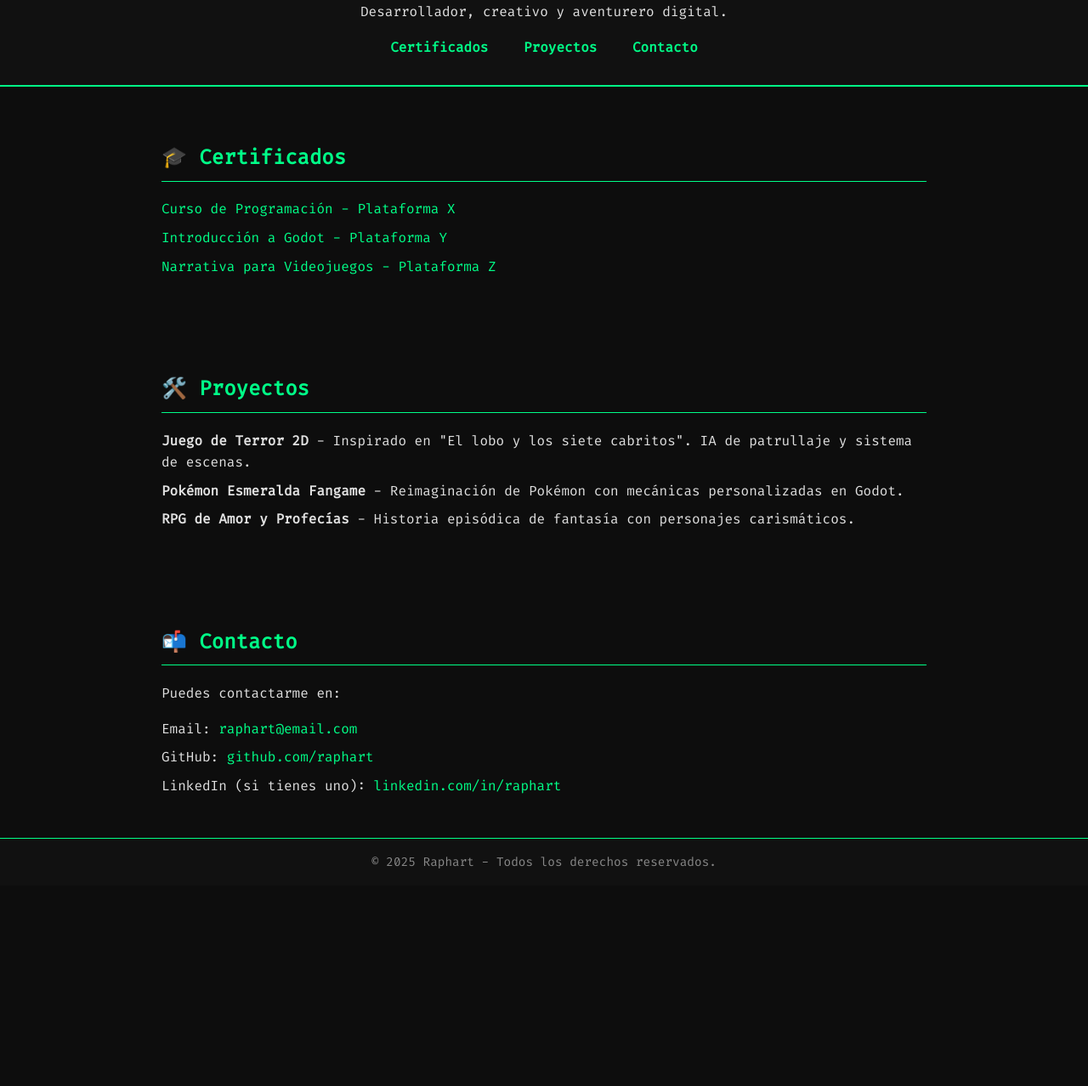
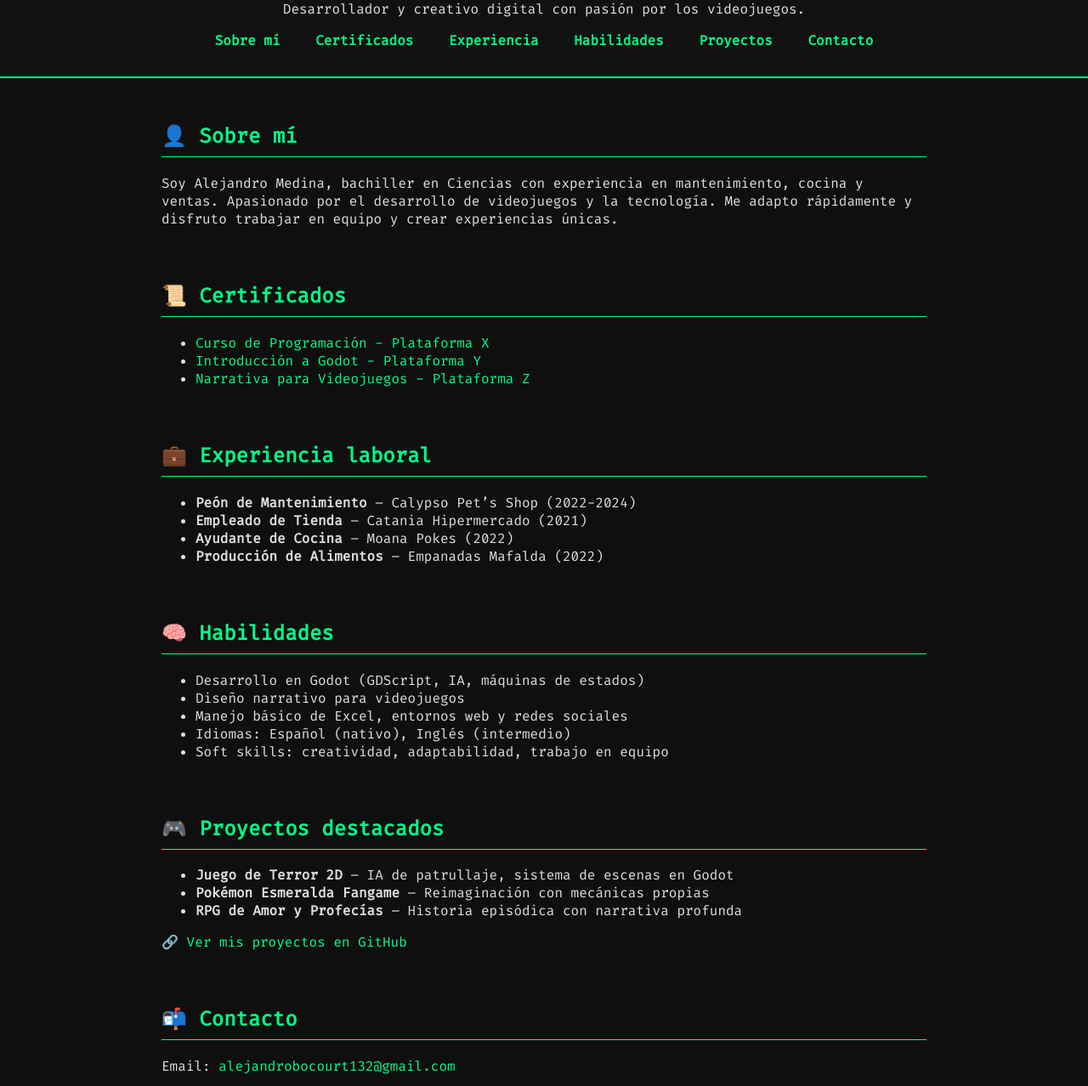
Before and after one commit to Rafart132/raphart.github.io, a plain HTML site: page index.html in a window 1280 px wide. Shown: the part 111-1389 px from the top of the page at 85% size. Before the commit the page ends 1153 px from the top, so only its background shows below. Drawn offline with Linux system fonts and the light colour scheme.

Commit message:
Update index.html

```diff
--- a/index.html
+++ b/index.html
@@ -4,132 +4,95 @@
   <meta charset="UTF-8" />
   <meta name="viewport" content="width=device-width, initial-scale=1.0" />
   <title>Portafolio de Raphart</title>
+  <link rel="stylesheet" href="style.css">
   <link href="https://fonts.googleapis.com/css2?family=Fira+Code&display=swap" rel="stylesheet">
-  <style>
-    :root {
-      --bg-color: #0d0d0d;
-      --accent: #00ff88;
-      --text-color: #e0e0e0;
-    }
-
-    body {
-      margin: 0;
-      padding: 0;
-      font-family: 'Fira Code', monospace;
-      background-color: var(--bg-color);
-      color: var(--text-color);
-      line-height: 1.6;
-    }
-
-    header {
-      padding: 2rem;
-      text-align: center;
-      background-color: #111;
-      border-bottom: 2px solid var(--accent);
-    }
-
-    header h1 {
-      margin: 0;
-      font-size: 2.5rem;
-      color: var(--accent);
-    }
-
-    nav {
-      text-align: center;
-      margin-top: 1rem;
-    }
-
-    nav a {
-      margin: 0 1rem;
-      color: var(--accent);
-      text-decoration: none;
-      font-weight: bold;
-    }
-
-    section {
-      padding: 2rem;
-      max-width: 900px;
-      margin: auto;
-    }
-
-    h2 {
-      color: var(--accent);
-      margin-top: 2rem;
-      border-bottom: 1px solid var(--accent);
-      padding-bottom: 0.5rem;
-    }
-
-    ul {
-      list-style: none;
-      padding-left: 0;
-    }
-
-    li {
-      margin-bottom: 0.5rem;
-    }
-
-    a.cert-link {
-      color: var(--accent);
-      text-decoration: none;
-    }
-
-    a.cert-link:hover {
-      text-decoration: underline;
-    }
-
-    footer {
-      text-align: center;
-      padding: 1rem;
-      background-color: #111;
-      border-top: 1px solid var(--accent);
-      color: #888;
-      font-size: 0.9rem;
-    }
-  </style>
 </head>
 <body>
-
   <header>
     <h1>Raphart</h1>
-    <p>Desarrollador, creativo y aventurero digital.</p>
+    <p>Desarrollador y creativo digital con pasión por los videojuegos.</p>
     <nav>
+      <a href="#sobre-mi">Sobre mí</a>
       <a href="#certificados">Certificados</a>
+      <a href="#experiencia">Experiencia</a>
+      <a href="#habilidades">Habilidades</a>
       <a href="#proyectos">Proyectos</a>
       <a href="#contacto">Contacto</a>
     </nav>
   </header>
 
+  <main>
+    <section id="sobre-mi">
+      <h2>👤 Sobre mí</h2>
+      <p>Soy Alejandro Medina, bachiller en Ciencias con experiencia en mantenimiento, cocina y ventas. Apasionado por el desarrollo de videojuegos y la tecnología. Me adapto rápidamente y disfruto trabajar en equipo y crear experiencias únicas.</p>
+    </section>
+
     <section id="certificados">
-    <h2>🎓 Certificados</h2>
+      <h2>📜 Certificados</h2>
       <ul>
-      <li><a class="cert-link" href="https://link-a-certificado1.com" target="_blank">Curso de Programación - Plataforma X</a></li>
-      <li><a class="cert-link" href="https://link-a-certificado2.com" target="_blank">Introducción a Godot - Plataforma Y</a></li>
-      <li><a class="cert-link" href="https://link-a-certificado3.com" target="_blank">Narrativa para Videojuegos - Plataforma Z</a></li>
+        <li><a href="#" target="_blank">Curso de Programación - Plataforma X</a></li>
+        <li><a href="#" target="_blank">Introducción a Godot - Plataforma Y</a></li>
+        <li><a href="#" target="_blank">Narrativa para Videojuegos - Plataforma Z</a></li>
+      </ul>
+    </section>
+
+    <section id="experiencia">
+      <h2>💼 Experiencia laboral</h2>
+      <ul>
+        <li><strong>Peón de Mantenimiento</strong> – Calypso Pet’s Shop (2022-2024)</li>
+        <li><strong>Empleado de Tienda</strong> – Catania Hipermercado (2021)</li>
+        <li><strong>Ayudante de Cocina</strong> – Moana Pokes (2022)</li>
+        <li><strong>Producción de Alimentos</strong> – Empanadas Mafalda (2022)</li>
+      </ul>
+    </section>
+
+    <section id="habilidades">
+      <h2>🧠 Habilidades</h2>
+      <ul>
+        <li>Desarrollo en Godot (GDScript, IA, máquinas de estados)</li>
+        <li>Diseño narrativo para videojuegos</li>
+        <li>Manejo básico de Excel, entornos web y redes sociales</li>
+        <li>Idiomas: Español (nativo), Inglés (intermedio)</li>
+        <li>Soft skills: creatividad, adaptabilidad, trabajo en equipo</li>
       </ul>
     </section>
 
     <section id="proyectos">
-    <h2>🛠️ Proyectos</h2>
+      <h2>🎮 Proyectos destacados</h2>
       <ul>
-      <li><strong>Juego de Terror 2D</strong> - Inspirado en "El lobo y los siete cabritos". IA de patrullaje y sistema de escenas.</li>
-      <li><strong>Pokémon Esmeralda Fangame</strong> - Reimaginación de Pokémon con mecánicas personalizadas en Godot.</li>
-      <li><strong>RPG de Amor y Profecías</strong> - Historia episódica de fantasía con personajes carismáticos.</li>
+        <li><strong>Juego de Terror 2D</strong> – IA de patrullaje, sistema de escenas en Godot</li>
+        <li><strong>Pokémon Esmeralda Fangame</strong> – Reimaginación con mecánicas propias</li>
+        <li><strong>RPG de Amor y Profecías</strong> – Historia episódica con narrativa profunda</li>
       </ul>
+      <p>🔗 <a href="https://github.com/Rafart132" target="_blank">Ver mis proyectos en GitHub</a></p>
     </section>
 
     <section id="contacto">
       <h2>📬 Contacto</h2>
-    <p>Puedes contactarme en:</p>
-    <ul>
-      <li>Email: <a class="cert-link" href="mailto:raphart@email.com">raphart@email.com</a></li>
-      <li>GitHub: <a class="cert-link" href="https://github.com/raphart" target="_blank">github.com/raphart</a></li>
-      <li>LinkedIn (si tienes uno): <a class="cert-link" href="https://linkedin.com/in/raphart" target="_blank">linkedin.com/in/raphart</a></li>
-    </ul>
+      <p>Email: <a href="mailto:alejandrobocourt132@gmail.com">alejandrobocourt132@gmail.com</a></p>
+      <p>Ubicación: Montevideo, Uruguay</p>
+      <p>📄 <a href="Cv_Alejandro_Medina.pdf" download>Descargar CV en PDF</a></p>
     </section>
+  </main>
 
   <footer>
-    &copy; 2025 Raphart - Todos los derechos reservados.
+    <p>&copy; 2025 Raphart. Todos los derechos reservados.</p>
   </footer>
 
+  <script>
+    // Animaciones simples con fade-in al hacer scroll
+    const sections = document.querySelectorAll('section');
+    const observer = new IntersectionObserver(entries => {
+      entries.forEach(entry => {
+        if (entry.isIntersecting) {
+          entry.target.classList.add('visible');
+        }
+      });
+    }, { threshold: 0.1 });
+
+    sections.forEach(section => {
+      observer.observe(section);
+    });
+  </script>
 </body>
 </html>
```
Lines whose indentation alone changed are shown as unchanged.
